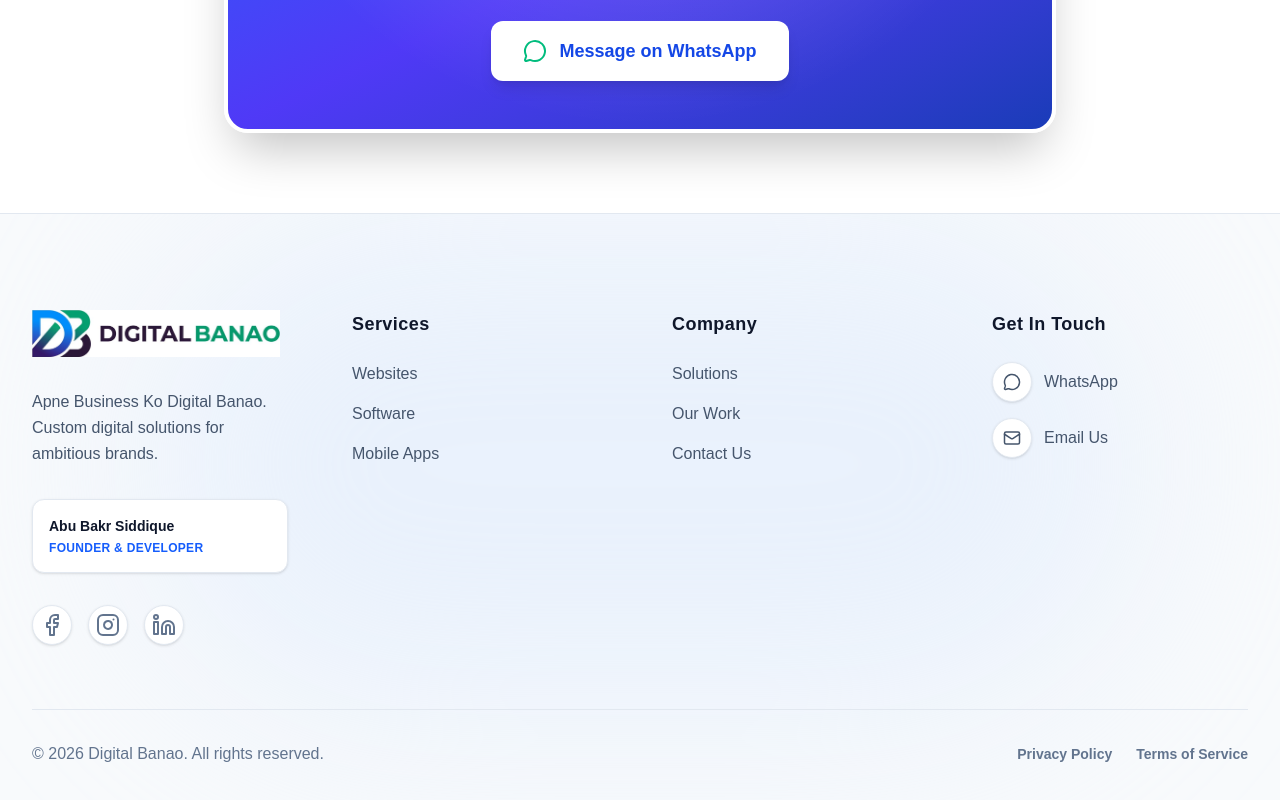
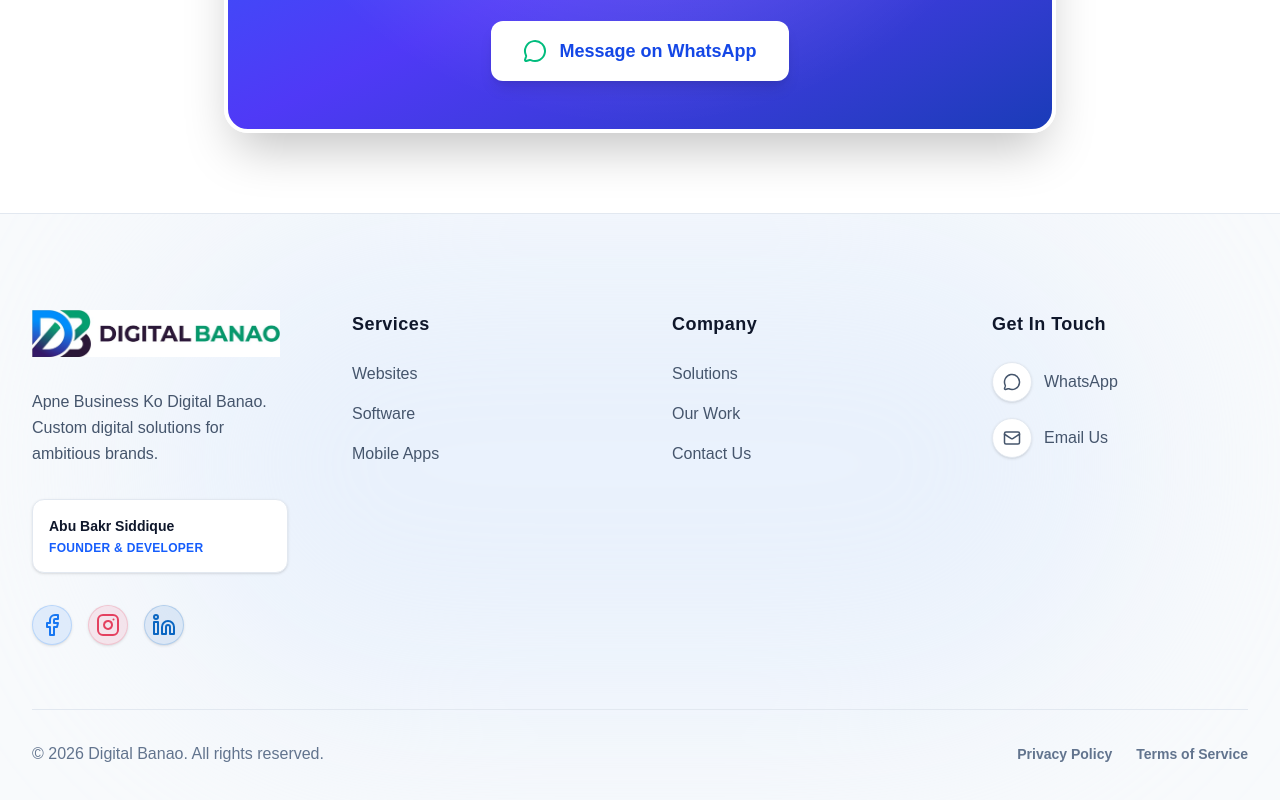
Before and after one commit to abubakar0320/digitalbanao, a Next.js app: page / in a window 1280 px wide. Shown: the part 5852-6652 px from the top of the page. Built offline with nearby package versions, Linux system fonts and the light colour scheme.

Commit message:
Add original brand colors to social media icons in footer

```diff
--- a/src/components/Footer.tsx
+++ b/src/components/Footer.tsx
@@ -46,15 +46,15 @@ export default function Footer() {
             </div>
 
             <div className="flex space-x-3 sm:space-x-4">
-              <a href="#" className="w-8 h-8 sm:w-10 sm:h-10 rounded-full bg-white border border-slate-200 flex items-center justify-center text-slate-500 hover:bg-blue-50 hover:text-blue-600 hover:border-blue-200 transition-all shadow-sm">
+              <a href="#" className="w-8 h-8 sm:w-10 sm:h-10 rounded-full bg-[#1877F2]/10 border border-[#1877F2]/20 flex items-center justify-center text-[#1877F2] hover:bg-[#1877F2] hover:text-white hover:border-[#1877F2] transition-all shadow-sm">
                 <span className="sr-only">Facebook</span>
                 <FacebookIcon />
               </a>
-              <a href="#" className="w-8 h-8 sm:w-10 sm:h-10 rounded-full bg-white border border-slate-200 flex items-center justify-center text-slate-500 hover:bg-pink-50 hover:text-pink-600 hover:border-pink-200 transition-all shadow-sm">
+              <a href="https://www.instagram.com/mehmad_al_fatih.05/" target="_blank" rel="noopener noreferrer" className="w-8 h-8 sm:w-10 sm:h-10 rounded-full bg-[#E4405F]/10 border border-[#E4405F]/20 flex items-center justify-center text-[#E4405F] hover:bg-[#E4405F] hover:text-white hover:border-[#E4405F] transition-all shadow-sm">
                 <span className="sr-only">Instagram</span>
                 <InstagramIcon />
               </a>
-              <a href="#" className="w-8 h-8 sm:w-10 sm:h-10 rounded-full bg-white border border-slate-200 flex items-center justify-center text-slate-500 hover:bg-blue-50 hover:text-blue-500 hover:border-blue-200 transition-all shadow-sm">
+              <a href="https://www.linkedin.com/in/abubakar0320/" target="_blank" rel="noopener noreferrer" className="w-8 h-8 sm:w-10 sm:h-10 rounded-full bg-[#0A66C2]/10 border border-[#0A66C2]/20 flex items-center justify-center text-[#0A66C2] hover:bg-[#0A66C2] hover:text-white hover:border-[#0A66C2] transition-all shadow-sm">
                 <span className="sr-only">LinkedIn</span>
                 <LinkedinIcon />
               </a>
```
